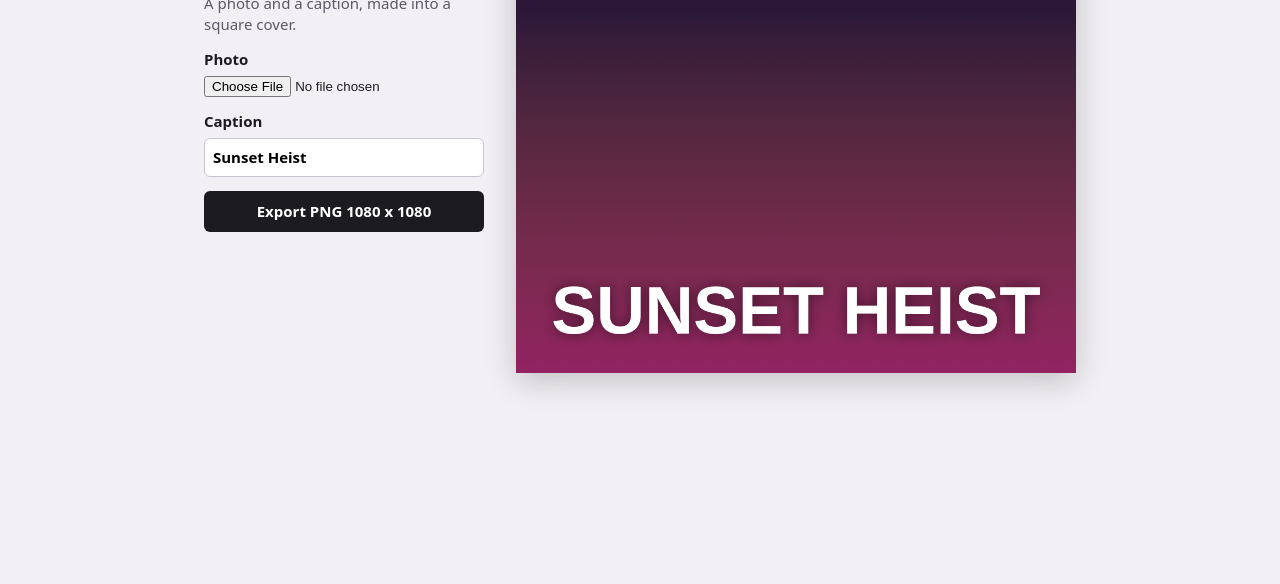
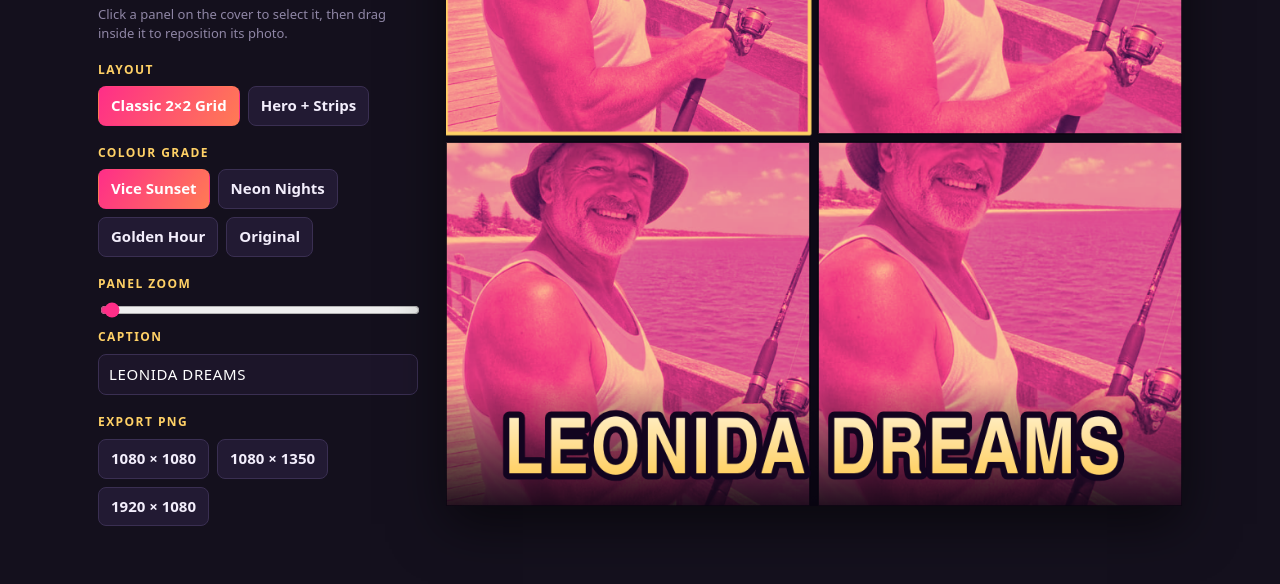
Before and after one commit to Nughair/gta6-cover-art, a plain HTML site: page app/index.html in a window 1280 px wide. Shown: the part 307-891 px from the top of the page. Before the commit the page ends 800 px from the top, so only its background shows below. Drawn offline with Linux system fonts and the light colour scheme.

Commit message:
Leonida Cover Works: multi-panel GTA-style cover-art editor
Original canvas editor replacing the Cover Snap starter: two poster
layouts (classic 2x2 grid, hero-top with three strips), per-panel photo
loading (upload or bundled samples), click-to-select panels, drag to
reposition a panel's photo, per-panel zoom, three real pixel-level
colour grades (Vice Sunset duotone gradient map, Neon Nights split
tone, Golden Hour warm lift), bold condensed caption lettering with a
dark stroke, and PNG export at 1080x1080, 1080x1350 and 1920x1080.
Screenshot modes ?shot=cover and ?shot=cover2 render finished covers
full-frame; new screenshots captured from the running app. main.ts
retitled for the app, dossier behaviour unchanged.

```diff
--- a/app/index.html
+++ b/app/index.html
@@ -3,21 +3,63 @@
 <head>
 <meta charset="utf-8">
 <meta name="viewport" content="width=device-width, initial-scale=1">
-<title>Cover Snap</title>
+<title>Leonida Cover Works — GTA-style cover-art editor</title>
 <link rel="stylesheet" href="./style.css">
 </head>
 <body>
 <main class="app">
   <section class="controls">
-    <h1>Cover Snap</h1>
-    <p>A photo and a caption, made into a square cover.</p>
-    <label>Photo <input id="photo" type="file" accept="image/*"></label>
-    <label>Caption <input id="caption" type="text" maxlength="40" value="Sunset Heist"></label>
-    <button id="export" type="button">Export PNG 1080 x 1080</button>
+    <h1>Leonida Cover Works</h1>
+    <p class="tagline">Turn a photo into GTA-style multi-panel cover art: pick a layout, grade the colour, letter the caption, export the poster.</p>
+
+    <div class="group">
+      <span class="group-label">Photo for selected panel</span>
+      <label class="file">Upload a photo <input id="photo" type="file" accept="image/*"></label>
+      <div class="row">
+        <button type="button" data-sample="pier">Sample: Pier</button>
+        <button type="button" data-sample="boulevard">Sample: Boulevard</button>
+      </div>
+      <p class="hint">Click a panel on the cover to select it, then drag inside it to reposition its photo.</p>
+    </div>
+
+    <div class="group">
+      <span class="group-label">Layout</span>
+      <div class="row">
+        <button type="button" data-layout="grid" class="active">Classic 2×2 Grid</button>
+        <button type="button" data-layout="hero">Hero + Strips</button>
+      </div>
+    </div>
+
+    <div class="group">
+      <span class="group-label">Colour grade</span>
+      <div class="row wrap">
+        <button type="button" data-grade="vice" class="active">Vice Sunset</button>
+        <button type="button" data-grade="neon">Neon Nights</button>
+        <button type="button" data-grade="golden">Golden Hour</button>
+        <button type="button" data-grade="none">Original</button>
+      </div>
+    </div>
+
+    <div class="group">
+      <label class="group-label" for="zoom">Panel zoom</label>
+      <input id="zoom" type="range" min="1" max="2.4" step="0.01" value="1.15">
+      <label class="group-label" for="caption">Caption</label>
+      <input id="caption" type="text" maxlength="40" value="LEONIDA DREAMS">
+    </div>
+
+    <div class="group">
+      <span class="group-label">Export PNG</span>
+      <div class="row wrap">
+        <button type="button" data-export="1080x1080">1080 × 1080</button>
+        <button type="button" data-export="1080x1350">1080 × 1350</button>
+        <button type="button" data-export="1920x1080">1920 × 1080</button>
+      </div>
+    </div>
+
     <p id="status" role="status"></p>
   </section>
-  <canvas id="cover" width="1080" height="1080" aria-label="The cover"></canvas>
+  <canvas id="cover" width="900" height="900" aria-label="Cover preview — click a panel to select it, drag to reposition"></canvas>
 </main>
-<script type="module" src="./src/main.js"></script>
+<script type="module" src="./src/studio.js"></script>
 </body>
 </html>
--- a/app/src/cover.js
+++ /dev/null
@@ -1,35 +0,0 @@
-// Draws the cover: the photo filling the square, a sunset tint rising from the bottom, and the caption in bold
-// white capitals along the foot.
-
-/** Draws `photo` (an image, or null) and `caption` onto the canvas's 2D context, at the canvas's own size. */
-export function drawCover(canvas, photo, caption) {
-  const ctx = canvas.getContext('2d');
-  const { width: w, height: h } = canvas;
-  ctx.fillStyle = '#2b1838';
-  ctx.fillRect(0, 0, w, h);
-  if (photo) {
-    const scale = Math.max(w / photo.naturalWidth, h / photo.naturalHeight);
-    const pw = photo.naturalWidth * scale;
-    const ph = photo.naturalHeight * scale;
-    ctx.drawImage(photo, (w - pw) / 2, (h - ph) / 2, pw, ph);
-  }
-  const tint = ctx.createLinearGradient(0, h * 0.35, 0, h);
-  tint.addColorStop(0, 'rgba(255, 120, 80, 0)');
-  tint.addColorStop(1, 'rgba(200, 40, 120, 0.65)');
-  ctx.fillStyle = tint;
-  ctx.fillRect(0, 0, w, h);
-  const text = caption.trim().toUpperCase();
-  if (!text) return;
-  let size = h * 0.12;
-  ctx.font = `bold ${size}px sans-serif`;
-  while (ctx.measureText(text).width > w * 0.9 && size > 12) {
-    size -= 2;
-    ctx.font = `bold ${size}px sans-serif`;
-  }
-  ctx.textAlign = 'center';
-  ctx.fillStyle = '#ffffff';
-  ctx.shadowColor = 'rgba(0, 0, 0, 0.5)';
-  ctx.shadowBlur = size * 0.2;
-  ctx.fillText(text, w / 2, h - h * 0.07);
-  ctx.shadowBlur = 0;
-}
--- /dev/null
+++ b/app/src/grades.js
@@ -0,0 +1,93 @@
+// grades.js — colour grades for Leonida Cover Works.
+// Every grade is a real per-pixel operation over ImageData: nothing here is a
+// CSS filter or a translucent overlay. Each grade maps a pixel (r,g,b) to a
+// new pixel, so the exported PNG carries the grade baked in.
+
+// Interpolate between two [r,g,b] stops.
+function mix(a, b, t) {
+  return [
+    a[0] + (b[0] - a[0]) * t,
+    a[1] + (b[1] - a[1]) * t,
+    a[2] + (b[2] - a[2]) * t,
+  ];
+}
+
+// Three-stop gradient map driven by luminance: shadows -> mid -> highlight.
+function gradientMap(r, g, b, shadow, mid, high) {
+  const lum = (0.2126 * r + 0.7152 * g + 0.0722 * b) / 255;
+  const c = lum < 0.5
+    ? mix(shadow, mid, lum * 2)
+    : mix(mid, high, (lum - 0.5) * 2);
+  return c;
+}
+
+function clamp(v) {
+  return v < 0 ? 0 : v > 255 ? 255 : v;
+}
+
+// "Vice Sunset": a duotone gradient map — inky violet shadows melt through
+// hot magenta mids into a pale gold highlight, like a posterised sunset.
+function viceSunset(r, g, b) {
+  const [nr, ng, nb] = gradientMap(r, g, b, [38, 10, 66], [255, 46, 136], [255, 214, 130]);
+  // Keep a whisper of the original chroma so faces and cars stay readable.
+  return [nr * 0.82 + r * 0.18, ng * 0.82 + g * 0.18, nb * 0.82 + b * 0.18];
+}
+
+// "Neon Nights": teal-leaning shadows, magenta highlights, punchy contrast
+// and a saturation push — wet asphalt under club signs.
+function neonNights(r, g, b) {
+  const lum = 0.2126 * r + 0.7152 * g + 0.0722 * b;
+  // S-curve contrast around the pixel's own luminance.
+  const t = lum / 255;
+  const curved = (t * t * (3 - 2 * t)) * 255;
+  const k = lum > 1 ? curved / lum : 1;
+  let nr = r * k, ng = g * k, nb = b * k;
+  // Saturation push away from grey. (Strengthened in the revision pass: at
+  // 1.35 the grade read as a warm tint in screenshots, not a night grade.)
+  const grey = (nr + ng + nb) / 3;
+  nr = grey + (nr - grey) * 1.55;
+  ng = grey + (ng - grey) * 1.55;
+  nb = grey + (nb - grey) * 1.55;
+  // Split tone: shadows toward teal, highlights toward magenta.
+  const shadowAmt = 1 - t;
+  nr += 34 * t - 10 * shadowAmt;
+  ng += 18 * shadowAmt;
+  nb += 44 * shadowAmt + 26 * t;
+  return [nr, ng, nb];
+}
+
+// "Golden Hour": warm amber lift, gentle highlight bloom and softened blues —
+// late sun over the causeway.
+function goldenHour(r, g, b) {
+  const lum = (0.2126 * r + 0.7152 * g + 0.0722 * b) / 255;
+  const warmth = 0.35 + 0.65 * lum;
+  let nr = r * (1 + 0.22 * warmth) + 14 * (1 - lum);
+  let ng = g * (1 + 0.06 * warmth) + 4 * (1 - lum);
+  let nb = b * (1 - 0.16 * warmth);
+  // Soft highlight roll-off so skies do not clip to white.
+  if (nr > 235) nr = 235 + (nr - 235) * 0.4;
+  if (ng > 235) ng = 235 + (ng - 235) * 0.4;
+  return [nr, ng, nb];
+}
+
+export const GRADES = {
+  none: { label: 'Original', apply: null },
+  vice: { label: 'Vice Sunset', apply: viceSunset },
+  neon: { label: 'Neon Nights', apply: neonNights },
+  golden: { label: 'Golden Hour', apply: goldenHour },
+};
+
+// Apply a grade, in place, to an ImageData buffer. No-op for 'none'.
+export function applyGrade(imageData, gradeKey) {
+  const grade = GRADES[gradeKey];
+  if (!grade || !grade.apply) return imageData;
+  const d = imageData.data;
+  const fn = grade.apply;
+  for (let i = 0; i < d.length; i += 4) {
+    const [r, g, b] = fn(d[i], d[i + 1], d[i + 2]);
+    d[i] = clamp(r);
+    d[i + 1] = clamp(g);
+    d[i + 2] = clamp(b);
+  }
+  return imageData;
+}
--- a/app/src/main.js
+++ /dev/null
@@ -1,51 +0,0 @@
-// Wires the page: pick a photo, type a caption, export the square cover as a PNG. A `?shot=` query sets up a fixed
-// scene for a screenshot instead (./shots.js).
-import { drawCover } from './cover.js';
-import { runShot } from './shots.js';
-
-const canvas = document.getElementById('cover');
-const caption = document.getElementById('caption');
-const status = document.getElementById('status');
-let photo = null;
-
-function redraw() {
-  drawCover(canvas, photo, caption.value);
-}
-
-/** Loads an image from a URL, resolving to the image once it can be drawn. */
-export function loadImage(url) {
-  return new Promise((resolve, reject) => {
-    const img = new Image();
-    img.onload = () => resolve(img);
-    img.onerror = reject;
-    img.src = url;
-  });
-}
-
-document.getElementById('photo').addEventListener('change', async (e) => {
-  const file = e.target.files[0];
-  if (!file) return;
-  photo = await loadImage(URL.createObjectURL(file));
-  redraw();
-});
-caption.addEventListener('input', redraw);
-document.getElementById('export').addEventListener('click', () => {
-  canvas.toBlob((blob) => {
-    const a = document.createElement('a');
-    a.href = URL.createObjectURL(blob);
-    a.download = 'cover-1080x1080.png';
-    a.click();
-    status.textContent = 'Saved cover-1080x1080.png';
-  }, 'image/png');
-});
-
-const shot = new URLSearchParams(location.search).get('shot');
-if (shot) {
-  runShot(shot, new URLSearchParams(location.search), async (sample, text) => {
-    photo = await loadImage(sample);
-    caption.value = text;
-    redraw();
-  });
-} else {
-  redraw();
-}
--- /dev/null
+++ b/app/src/panels.js
@@ -0,0 +1,47 @@
+// panels.js — poster layouts for Leonida Cover Works.
+// A layout is a list of panel rectangles in normalised cover coordinates
+// (0..1 on both axes). The renderer multiplies by the real canvas size, so
+// the same layout works for the editor preview and every export size.
+
+// Classic 2x2 grid: four equal panels with a thin gutter between them.
+function gridLayout(g) {
+  const w = (1 - g) / 2;
+  return [
+    { x: 0, y: 0, w, h: w },
+    { x: w + g, y: 0, w, h: w },
+    { x: 0, y: w + g, w, h: w },
+    { x: w + g, y: w + g, w, h: w },
+  ];
+}
+
+// Hero-top: one wide cinematic panel over three vertical strips.
+function heroLayout(g) {
+  const heroH = 0.58;
+  const stripW = (1 - g * 2) / 3;
+  const stripH = 1 - heroH - g;
+  const panels = [{ x: 0, y: 0, w: 1, h: heroH }];
+  for (let i = 0; i < 3; i++) {
+    panels.push({ x: i * (stripW + g), y: heroH + g, w: stripW, h: stripH });
+  }
+  return panels;
+}
+
+export const LAYOUTS = {
+  grid: { label: 'Classic 2×2 Grid', panels: (gutter) => gridLayout(gutter) },
+  hero: { label: 'Hero + Strips', panels: (gutter) => heroLayout(gutter) },
+};
+
+// Default crop for panel i: each panel starts zoomed a little and offset to a
+// different part of the photo, so a single photo reads as a collage of scenes.
+export function defaultCrop(i) {
+  const crops = [
+    // Panel 0 doubles as the hero panel in the hero layout: that slice is very
+    // wide and short, so it keeps zoom near 1 and crops toward the top of the
+    // photo (positive oy) to keep the subject's face in frame.
+    { ox: 0, oy: 0.35, zoom: 1.02 },
+    { ox: -0.18, oy: 0.05, zoom: 1.3 },
+    { ox: 0.15, oy: -0.12, zoom: 1.25 },
+    { ox: -0.05, oy: -0.2, zoom: 1.4 },
+  ];
+  return { ...crops[i % crops.length] };
+}
--- a/app/src/shots.js
+++ /dev/null
@@ -1,7 +0,0 @@
-// Fixed scenes for screenshots: ?shot=editor shows the page with a sample photo; ?shot=cover shows the cover alone.
-// `photo` picks the sample (samples/<photo>.jpg) and `caption` the words. window.__shotReady is set once painted.
-export async function runShot(shot, query, load) {
-  if (shot === 'cover') document.body.classList.add('shot-cover');
-  await load(`samples/${query.get('photo') ?? 'pier'}.jpg`, query.get('caption') ?? 'Sunset Heist');
-  requestAnimationFrame(() => requestAnimationFrame(() => { window.__shotReady = true; }));
-}
--- /dev/null
+++ b/app/src/studio.js
@@ -0,0 +1,280 @@
+// studio.js — Leonida Cover Works: a multi-panel GTA-style cover-art editor.
+// One photo (or one per panel) is cropped into a poster layout, graded with
+// real pixel operations (grades.js), captioned in bold condensed lettering,
+// and exported as a PNG. Screenshot modes: ?shot=cover and ?shot=cover2 render
+// a finished cover full-frame; no query opens the editor.
+
+import { applyGrade, GRADES } from './grades.js';
+import { LAYOUTS, defaultCrop } from './panels.js';
+
+const GUTTER = 0.012; // normalised gutter between panels
+const state = {
+  layout: 'grid',
+  grade: 'vice',
+  caption: 'LEONIDA DREAMS',
+  selected: 0,
+  // Each panel: { img, ox, oy, zoom } — offsets are fractions of the overflow.
+  panels: [],
+};
+
+function freshPanels(img) {
+  return [0, 1, 2, 3].map((i) => ({ img, ...defaultCrop(i) }));
+}
+
+export function loadImage(url) {
+  return new Promise((resolve, reject) => {
+    const img = new Image();
+    img.onload = () => resolve(img);
+    img.onerror = reject;
+    img.src = url;
+  });
+}
+
+// Draw one panel: crop the panel's photo to the panel rect, grade the pixels
+// on an offscreen canvas, then blit. Returns nothing; draws into ctx.
+function drawPanel(ctx, panel, rect, W, H, gradeKey) {
+  const px = Math.round(rect.x * W);
+  const py = Math.round(rect.y * H);
+  const pw = Math.round(rect.w * W);
+  const ph = Math.round(rect.h * H);
+  ctx.save();
+  ctx.beginPath();
+  ctx.rect(px, py, pw, ph);
+  ctx.clip();
+  ctx.fillStyle = '#17101f';
+  ctx.fillRect(px, py, pw, ph);
+  const img = panel.img;
+  if (img) {
+    // Cover-fit scale, enlarged by the panel zoom.
+    const scale = Math.max(pw / img.naturalWidth, ph / img.naturalHeight) * panel.zoom;
+    const dw = img.naturalWidth * scale;
+    const dh = img.naturalHeight * scale;
+    // Offset shifts the crop window within the overflow on each axis.
+    const dx = px + (pw - dw) / 2 + panel.ox * (dw - pw);
+    const dy = py + (ph - dh) / 2 + panel.oy * (dh - ph);
+    const off = document.createElement('canvas');
+    off.width = pw;
+    off.height = ph;
+    const octx = off.getContext('2d');
+    octx.drawImage(img, dx - px, dy - py, dw, dh);
+    if (gradeKey !== 'none') {
+      const data = octx.getImageData(0, 0, pw, ph);
+      applyGrade(data, gradeKey);
+      octx.putImageData(data, 0, 0);
+    }
+    ctx.drawImage(off, px, py);
+  }
+  ctx.restore();
+  // Thin keyline so panels read as separate poster cells.
+  ctx.strokeStyle = 'rgba(10, 6, 18, 0.85)';
+  ctx.lineWidth = Math.max(2, W * 0.002);
+  ctx.strokeRect(px, py, pw, ph);
+}
+
+// The caption: bold condensed capitals, white fill with a soft warm tint, a
+// heavy dark stroke, sitting on a scrim band at the foot of the cover.
+function drawCaption(ctx, W, H, caption) {
+  const text = (caption || '').trim().toUpperCase();
+  if (!text) return;
+  const bandH = H * 0.17;
+  const grad = ctx.createLinearGradient(0, H - bandH, 0, H);
+  grad.addColorStop(0, 'rgba(8, 4, 16, 0)');
+  grad.addColorStop(1, 'rgba(8, 4, 16, 0.88)');
+  ctx.fillStyle = grad;
+  ctx.fillRect(0, H - bandH, W, bandH);
+  let size = H * 0.105;
+  const setFont = () => {
+    ctx.font = `900 ${size}px "Arial Narrow", Impact, "Franklin Gothic Medium", sans-serif`;
+  };
+  setFont();
+  try { ctx.letterSpacing = `${size * 0.04}px`; } catch { /* older engines */ }
+  while (ctx.measureText(text).width > W * 0.92 && size > 14) {
+    size -= 2;
+    setFont();
+  }
+  ctx.textAlign = 'center';
+  ctx.textBaseline = 'alphabetic';
+  ctx.lineJoin = 'round';
+  ctx.strokeStyle = '#12041f';
+  ctx.lineWidth = size * 0.16;
+  const y = H - H * 0.045;
+  ctx.strokeText(text, W / 2, y);
+  const fill = ctx.createLinearGradient(0, y - size, 0, y);
+  fill.addColorStop(0, '#fff7e0');
+  fill.addColorStop(1, '#ffd166');
+  ctx.fillStyle = fill;
+  ctx.fillText(text, W / 2, y);
+}
+
+// Render the whole cover into ctx at W×H. When `forEditor` is true the
+// selected panel gets a bright outline.
+export function renderCover(ctx, W, H, forEditor) {
+  ctx.fillStyle = '#0d0916';
+  ctx.fillRect(0, 0, W, H);
+  const rects = LAYOUTS[state.layout].panels(GUTTER);
+  rects.forEach((rect, i) => {
+    if (state.panels[i]) drawPanel(ctx, state.panels[i], rect, W, H, state.grade);
+  });
+  drawCaption(ctx, W, H, state.caption);
+  if (forEditor) {
+    const rect = rects[state.selected];
+    if (rect) {
+      ctx.strokeStyle = '#ffd166';
+      ctx.lineWidth = Math.max(3, W * 0.005);
+      ctx.strokeRect(rect.x * W, rect.y * H, rect.w * W, rect.h * H);
+    }
+  }
+}
+
+// ---- Editor wiring -------------------------------------------------------
+
+const canvas = document.getElementById('cover');
+const ctx = canvas.getContext('2d');
+const statusEl = document.getElementById('status');
+
+function redraw() {
+  renderCover(ctx, canvas.width, canvas.height, true);
+}
+
+function panelIndexAt(cx, cy) {
+  const rect = canvas.getBoundingClientRect();
+  const nx = (cx - rect.left) / rect.width;
+  const ny = (cy - rect.top) / rect.height;
+  const rects = LAYOUTS[state.layout].panels(GUTTER);
+  for (let i = 0; i < rects.length; i++) {
+    const r = rects[i];
+    if (nx >= r.x && nx <= r.x + r.w && ny >= r.y && ny <= r.y + r.h) return i;
+  }
+  return -1;
+}
+
+function setStatus(msg) {
+  if (statusEl) statusEl.textContent = msg;
+}
+
+function syncZoomSlider() {
+  const slider = document.getElementById('zoom');
+  const panel = state.panels[state.selected];
+  if (slider && panel) slider.value = String(panel.zoom);
+}
+
+function wireEditor() {
+  const captionInput = document.getElementById('caption');
+  captionInput.addEventListener('input', () => {
+    state.caption = captionInput.value;
+    redraw();
+  });
+
+  document.querySelectorAll('[data-layout]').forEach((btn) => {
+    btn.addEventListener('click', () => {
+      state.layout = btn.dataset.layout;
+      document.querySelectorAll('[data-layout]').forEach((b) => b.classList.toggle('active', b === btn));
+      redraw();
+    });
+  });
+  document.querySelectorAll('[data-grade]').forEach((btn) => {
+    btn.addEventListener('click', () => {
+      state.grade = btn.dataset.grade;
+      document.querySelectorAll('[data-grade]').forEach((b) => b.classList.toggle('active', b === btn));
+      redraw();
+    });
+  });
+  document.querySelectorAll('[data-sample]').forEach((btn) => {
+    btn.addEventListener('click', async () => {
+      const img = await loadImage(`samples/${btn.dataset.sample}.jpg`);
+      state.panels[state.selected].img = img;
+      setStatus(`Loaded the ${btn.dataset.sample} photo into panel ${state.selected + 1}.`);
+      redraw();
+    });
+  });
+
+  document.getElementById('photo').addEventListener('change', async (e) => {
+    const file = e.target.files[0];
+    if (!file) return;
+    const img = await loadImage(URL.createObjectURL(file));
+    state.panels[state.selected].img = img;
+    setStatus(`Your photo is in panel ${state.selected + 1}. Click another panel to place a different one.`);
+    redraw();
+  });
+
+  document.getElementById('zoom').addEventListener('input', (e) => {
+    state.panels[state.selected].zoom = Number(e.target.value);
+    redraw();
+  });
+
+  // Click selects a panel; dragging repositions that panel's photo.
+  let drag = null;
+  canvas.addEventListener('pointerdown', (e) => {
+    const idx = panelIndexAt(e.clientX, e.clientY);
+    if (idx === -1) return;
+    state.selected = idx;
+    syncZoomSlider();
+    drag = { x: e.clientX, y: e.clientY };
+    canvas.setPointerCapture(e.pointerId);
+    redraw();
+  });
+  canvas.addEventListener('pointermove', (e) => {
+    if (!drag) return;
+    const rect = canvas.getBoundingClientRect();
+    const panel = state.panels[state.selected];
+    panel.ox += (e.clientX - drag.x) / rect.width * 1.6;
+    panel.oy += (e.clientY - drag.y) / rect.height * 1.6;
+    panel.ox = Math.max(-0.6, Math.min(0.6, panel.ox));
+    panel.oy = Math.max(-0.6, Math.min(0.6, panel.oy));
+    drag = { x: e.clientX, y: e.clientY };
+    redraw();
+  });
+  canvas.addEventListener('pointerup', () => { drag = null; });
+
+  document.querySelectorAll('[data-export]').forEach((btn) => {
+    btn.addEventListener('click', () => {
+      const [w, h] = btn.dataset.export.split('x').map(Number);
+      const off = document.createElement('canvas');
+      off.width = w;
+      off.height = h;
+      renderCover(off.getContext('2d'), w, h, false);
+      off.toBlob((blob) => {
+        const a = document.createElement('a');
+        a.href = URL.createObjectURL(blob);
+        a.download = `leonida-cover-${w}x${h}.png`;
+        a.click();
+        setStatus(`Saved leonida-cover-${w}x${h}.png`);
+      }, 'image/png');
+    });
+  });
+}
+
+// ---- Boot: editor or screenshot scene ------------------------------------
+
+const params = new URLSearchParams(location.search);
+const shot = params.get('shot');
+
+async function boot() {
+  if (shot === 'cover' || shot === 'cover2') {
+    document.body.classList.add('shot');
+    // Full-frame cover: the canvas becomes exactly the window.
+    canvas.width = window.innerWidth;
+    canvas.height = window.innerHeight;
+    if (shot === 'cover') {
+      state.layout = 'grid';
+      state.grade = 'vice';
+      state.caption = 'LEONIDA DREAMS';
+      state.panels = freshPanels(await loadImage('samples/pier.jpg'));
+    } else {
+      state.layout = 'hero';
+      state.grade = 'neon';
+      state.caption = 'NEON COAST';
+      state.panels = freshPanels(await loadImage('samples/boulevard.jpg'));
+    }
+    renderCover(ctx, canvas.width, canvas.height, false);
+    requestAnimationFrame(() => requestAnimationFrame(() => { window.__shotReady = true; }));
+    return;
+  }
+  // Editor: preload the pier sample into every panel.
+  state.panels = freshPanels(await loadImage('samples/pier.jpg'));
+  syncZoomSlider();
+  wireEditor();
+  redraw();
+}
+
+boot();
--- a/app/style.css
+++ b/app/style.css
@@ -1,12 +1,100 @@
-html, body { margin: 0; height: 100%; background: #f2f0f4; color: #1d1b22; font: 15px/1.4 system-ui, sans-serif; }
-.app { display: flex; gap: 32px; align-items: center; justify-content: center; height: 100%; padding: 24px; box-sizing: border-box; }
-.controls { display: flex; flex-direction: column; gap: 14px; width: 280px; }
-.controls h1 { margin: 0; font-size: 28px; }
-.controls p { margin: 0; color: #5c5866; }
-label { display: flex; flex-direction: column; gap: 6px; font-weight: 600; }
-input[type=text] { font: inherit; padding: 8px; border: 1px solid #c9c4d1; border-radius: 6px; }
-button { font: inherit; font-weight: 700; padding: 10px; border: 0; border-radius: 6px; background: #1d1b22; color: #fff; cursor: pointer; }
-canvas { width: min(70vh, 60vw); height: min(70vh, 60vw); box-shadow: 0 8px 30px rgba(0, 0, 0, 0.2); }
-body.shot-cover .controls { display: none; }
-body.shot-cover .app { padding: 0; }
-body.shot-cover canvas { width: 100vw; height: 100vh; box-shadow: none; }
+/* Leonida Cover Works — editor chrome: dark studio theme, sunset accents. */
+* { box-sizing: border-box; }
+html, body { margin: 0; height: 100%; }
+body {
+  background: #14101d;
+  color: #f3eefc;
+  font: 15px/1.45 system-ui, -apple-system, "Segoe UI", sans-serif;
+}
+.app {
+  display: flex;
+  gap: 28px;
+  align-items: center;
+  justify-content: center;
+  min-height: 100%;
+  padding: 24px;
+}
+.controls {
+  display: flex;
+  flex-direction: column;
+  gap: 18px;
+  width: 320px;
+  flex: none;
+}
+.controls h1 {
+  margin: 0;
+  font-size: 30px;
+  line-height: 1.1;
+  letter-spacing: 0.02em;
+  background: linear-gradient(92deg, #ffd166, #ff2e88 60%, #b388ff);
+  -webkit-background-clip: text;
+  background-clip: text;
+  color: transparent;
+}
+.tagline { margin: 0; color: #b9b0cc; }
+.group { display: flex; flex-direction: column; gap: 8px; }
+.group-label {
+  font-size: 12px;
+  font-weight: 700;
+  letter-spacing: 0.12em;
+  text-transform: uppercase;
+  color: #ffd166;
+}
+.row { display: flex; gap: 8px; }
+.row.wrap { flex-wrap: wrap; }
+button {
+  font: inherit;
+  font-weight: 600;
+  padding: 8px 12px;
+  border: 1px solid #3a2f52;
+  border-radius: 8px;
+  background: #221a33;
+  color: #f3eefc;
+  cursor: pointer;
+}
+button:hover { border-color: #ff2e88; }
+button.active {
+  background: linear-gradient(120deg, #ff2e88, #ff7b54);
+  border-color: transparent;
+  color: #fff;
+}
+label.file {
+  font-weight: 600;
+  padding: 8px 12px;
+  border: 1px dashed #574a78;
+  border-radius: 8px;
+  text-align: center;
+  cursor: pointer;
+}
+label.file input { display: none; }
+.hint { margin: 0; font-size: 13px; color: #8f86a5; }
+input[type="text"] {
+  font: inherit;
+  padding: 9px 10px;
+  border: 1px solid #3a2f52;
+  border-radius: 8px;
+  background: #1c1529;
+  color: #fff;
+  text-transform: uppercase;
+  letter-spacing: 0.04em;
+}
+input[type="range"] { width: 100%; accent-color: #ff2e88; }
+#status { margin: 0; min-height: 1.2em; color: #ffd166; font-size: 13px; }
+canvas#cover {
+  width: min(92vh, 58vw);
+  height: min(92vh, 58vw);
+  box-shadow: 0 18px 50px rgba(0, 0, 0, 0.55);
+  cursor: grab;
+  touch-action: none;
+}
+canvas#cover:active { cursor: grabbing; }
+
+/* Screenshot mode: nothing but the finished cover, full-frame. */
+body.shot .controls { display: none; }
+body.shot .app { padding: 0; gap: 0; }
+body.shot canvas#cover {
+  width: 100vw;
+  height: 100vh;
+  box-shadow: none;
+  cursor: default;
+}
```
Also changed, not shown: screenshots/1-cover.jpg, screenshots/2-editor.jpg, screenshots/3-cover.jpg, 3 other files.
